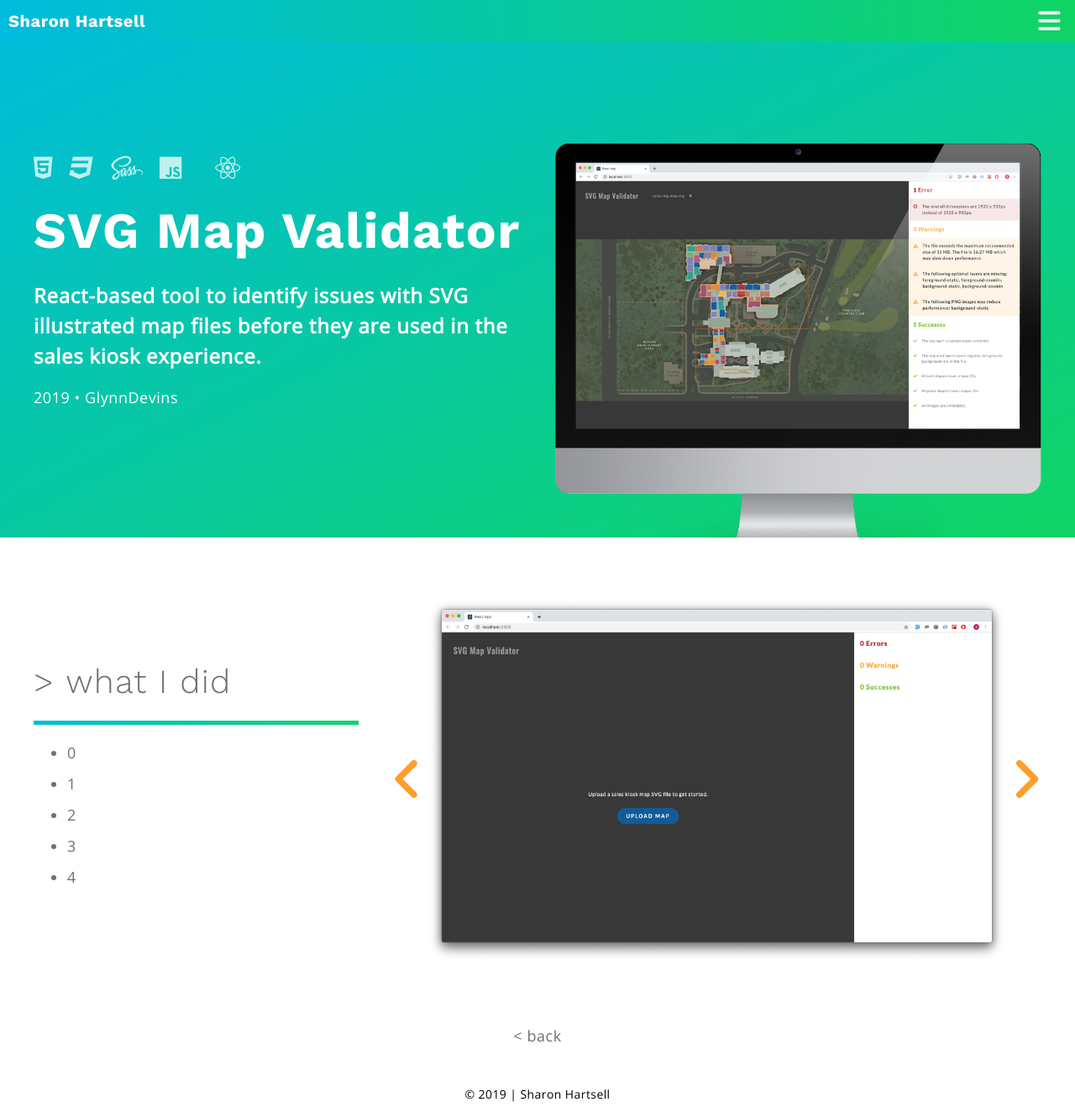
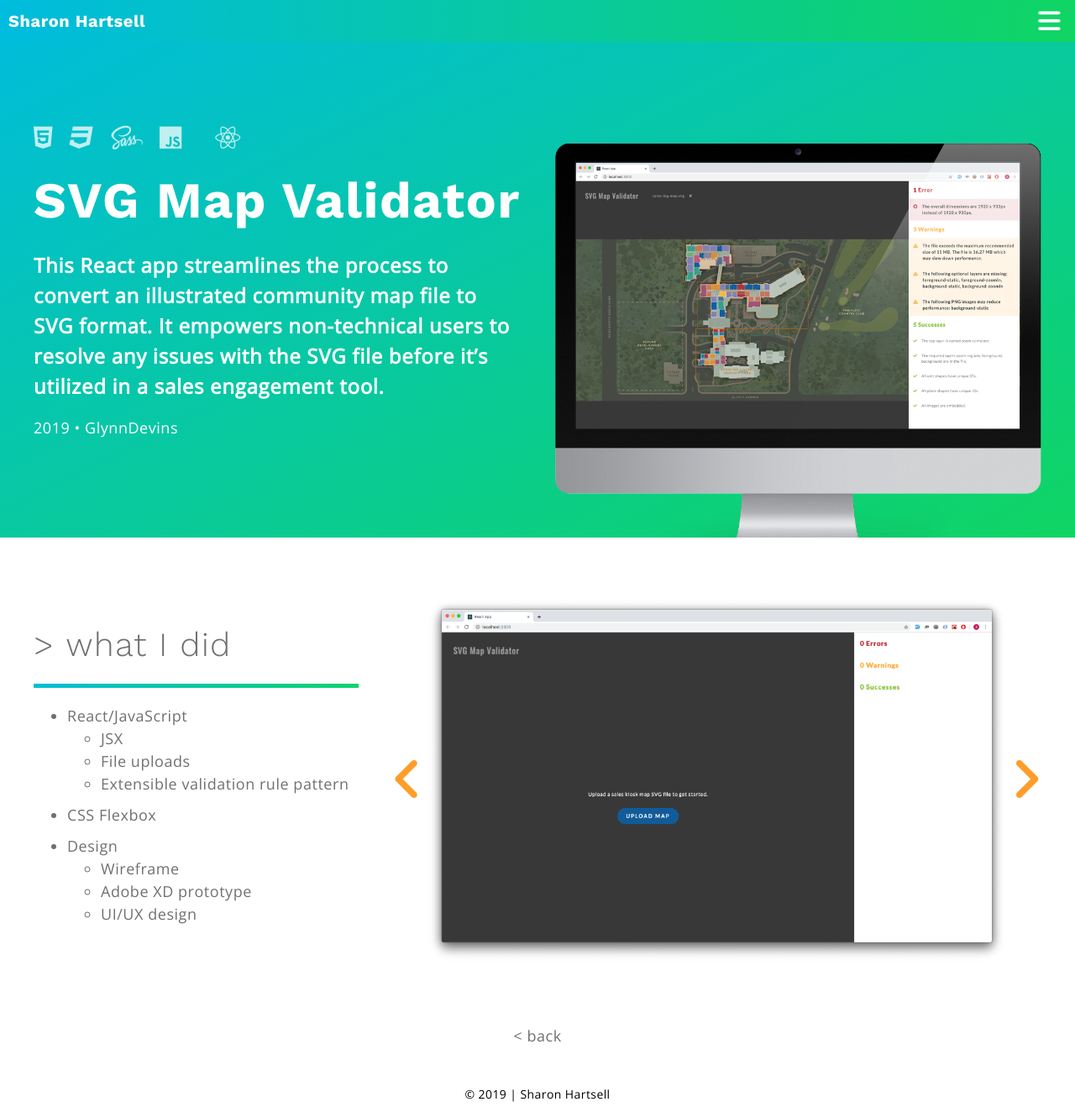
Before and after one commit to SharonHartsell/portfolio-site, a PHP site: page /work/map-validator.php in a window 1280 px wide. Shown: the whole page at 84% size. Run offline with PHP 8.4, Linux system fonts and the light colour scheme; data that the repository does not hold is empty; some libraries are stand-ins or nearby versions.

Commit message:
feat(map-validator): update written content

```diff
--- a/work/map-validator.php
+++ b/work/map-validator.php
@@ -3,14 +3,14 @@
 include('../includes/html_header.inc');
 include('../includes/header.inc');
 
-$sample_code = file_get_contents('./code_samples/unique-ids.js');
+// $sample_code = file_get_contents('./code_samples/unique-ids.js');
 
 $content = [
   'machine_name' => 'map-validator',
 
   // Intro
   'title' => 'SVG Map Validator',
-  'summary' => 'React-based tool to identify issues with SVG illustrated map files before they are used in the <link>sales kiosk experience</link>.',
+  'summary' => 'This React app streamlines the process to convert an illustrated community map file to SVG format. It empowers non-technical users to resolve any issues with the SVG file before it’s utilized in a sales engagement tool.',
   'date' => '2019',
   'company' => 'GlynnDevins',
   'live_link' => '',
@@ -19,11 +19,17 @@ $content = [
   'intro_img' => 'map-no-bgrd.png',
 
   'my_role' => [
-    'Accept, validate, and display user-uploaded file',
-    'Report any duplicate shape IDs',
-    'Establish extensible OOP validator rules list',
-    'CSS Flexbox',
-    'HTML, CSS, JS + React',
+    'React/JavaScript' => [
+      'JSX',
+      'File uploads',
+      'Extensible validation rule pattern',
+    ],
+    'CSS Flexbox' => [],
+    'Design' => [
+      'Wireframe',
+      'Adobe XD prototype',
+      'UI/UX design'
+    ]
   ],
 
   // Slideshow
@@ -33,7 +39,7 @@ $content = [
   ],
 
   // Code
-  'code_sample' => $sample_code,
+  // 'code_sample' => $sample_code,
 ];
 
 include('../includes/work_detail.inc');
```
